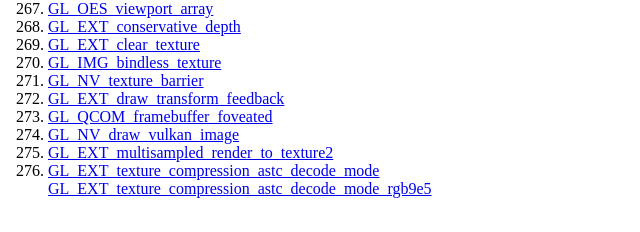
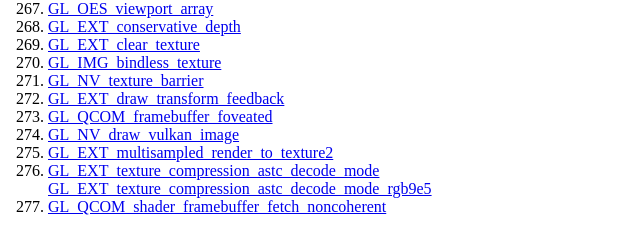
Before and after one commit to KhronosGroup/OpenGL-Registry, a PHP site: page /extensions/esext.php in a window 1280 px wide. Shown: the part 4958-5190 px from the top of the page, without its empty margins (0-640 px from the left). Before the commit the page ends 5156 px from the top, so only its background shows below. Run offline with PHP 8.4, Linux system fonts and the light colour scheme.

Commit message:
Tweak README and update index

```diff
--- a/extensions/esext.php
+++ b/extensions/esext.php
@@ -569,6 +569,8 @@
 </li>
 <li value=276><a href="extensions/EXT/EXT_texture_compression_astc_decode_mode.txt">GL_EXT_texture_compression_astc_decode_mode</a>
 
-    <br> <a href="EXT/EXT_texture_compression_astc_decode_mode.txt">GL_EXT_texture_compression_astc_decode_mode_rgb9e5</a>
+    <br> <a href="extensions/EXT/EXT_texture_compression_astc_decode_mode.txt">GL_EXT_texture_compression_astc_decode_mode_rgb9e5</a>
+</li>
+<li value=277><a href="extensions/QCOM/QCOM_shader_framebuffer_fetch_noncoherent.txt">GL_QCOM_shader_framebuffer_fetch_noncoherent</a>
 </li>
 </ol>
```
Also changed, not shown: 1 other file.
